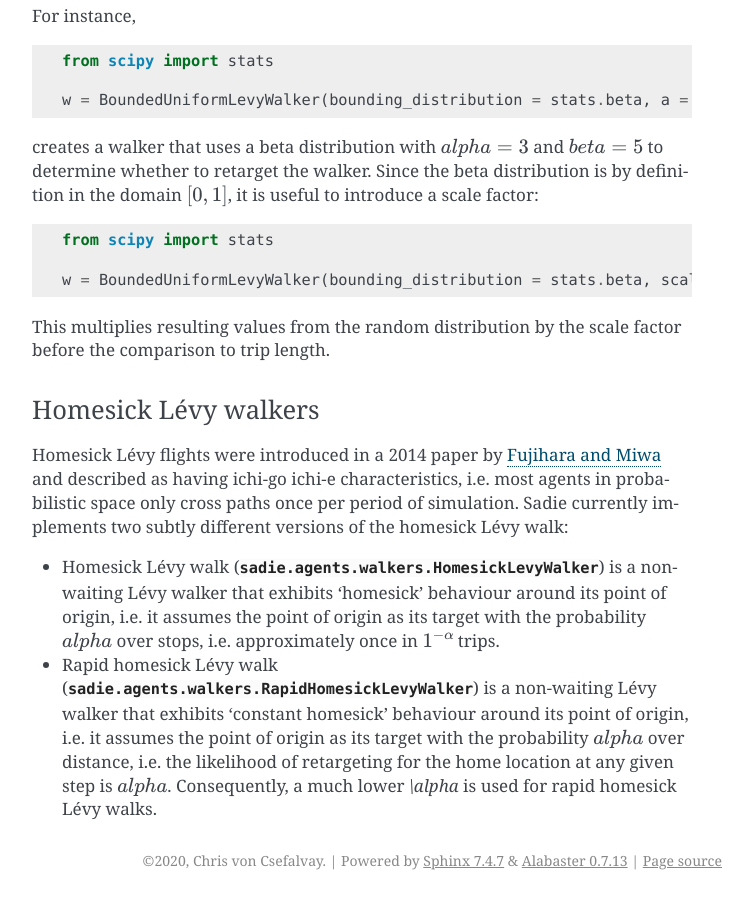
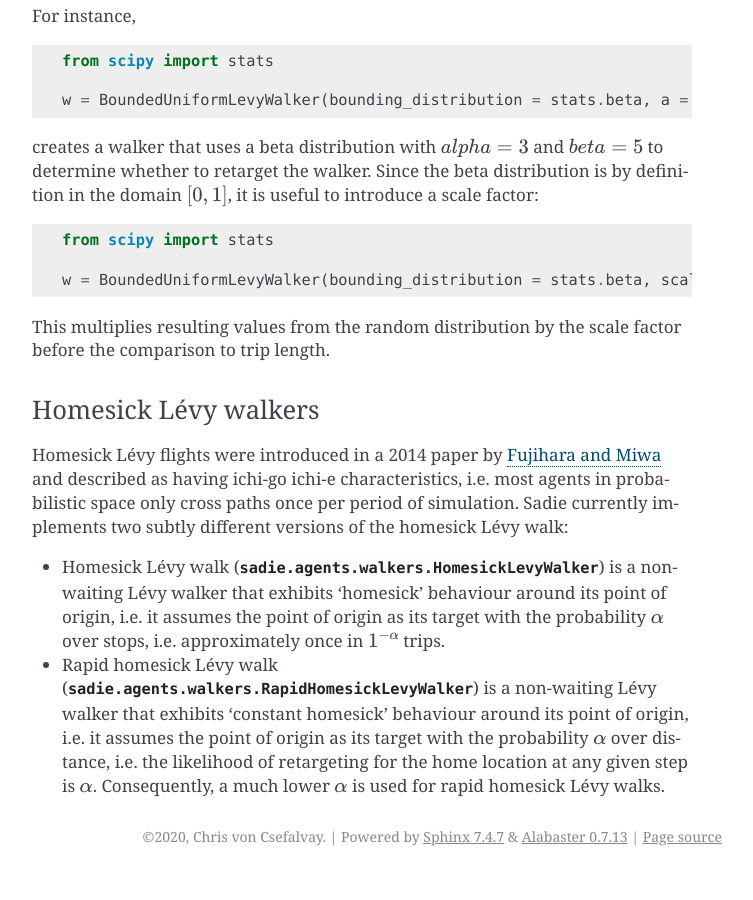
Before and after one commit to chrisvoncsefalvay/sadie, a Sphinx documentation site: the page built from docs/walkers.rst, in a window 1280 px wide and 900 px high, scrolled down 1059 px. Shown: the whole window, without its empty margins (388-1141 px from the left). Built offline with Sphinx 7.4.7, drawn with Linux system fonts in a browser that asks for light colours; pages that are not in the unit, such as notebooks, are missing from menus; after the commit the page ends 1935 px from its top, so only the background shows below that; some of the changed lines change nothing that is shown.

Commit message:
Fixed display of alpha in documentation on bounded Levy walks.

```diff
--- a/docs/walkers.rst
+++ b/docs/walkers.rst
@@ -67,5 +67,5 @@ Homesick Lévy flights were introduced in a 2014 paper by `Fujihara and Miwa <ht
 described as having ichi-go ichi-e characteristics, i.e. most agents in probabilistic space only cross paths once per
 period of simulation. Sadie currently implements two subtly different versions of the homesick Lévy walk:
 
-* Homesick Lévy walk (:class:`sadie.agents.walkers.HomesickLevyWalker`) is a non-waiting Lévy walker that exhibits 'homesick' behaviour around its point of origin, i.e. it assumes the point of origin as its target with the probability :math:`\\alpha` over stops, i.e. approximately once in :math:`1^{-\alpha}` trips.
-* Rapid homesick Lévy walk (:class:`sadie.agents.walkers.RapidHomesickLevyWalker`) is a non-waiting Lévy walker that exhibits 'constant homesick' behaviour around its point of origin, i.e. it assumes the point of origin as its target with the probability :math:`\\alpha` over distance, i.e. the likelihood of retargeting for the home location at any given step is :math:`\\alpha`. Consequently, a much lower `\\alpha` is used for rapid homesick Lévy walks.
+* Homesick Lévy walk (:class:`sadie.agents.walkers.HomesickLevyWalker`) is a non-waiting Lévy walker that exhibits 'homesick' behaviour around its point of origin, i.e. it assumes the point of origin as its target with the probability :math:`\alpha` over stops, i.e. approximately once in :math:`1^{-\alpha}` trips.
+* Rapid homesick Lévy walk (:class:`sadie.agents.walkers.RapidHomesickLevyWalker`) is a non-waiting Lévy walker that exhibits 'constant homesick' behaviour around its point of origin, i.e. it assumes the point of origin as its target with the probability :math:`\alpha` over distance, i.e. the likelihood of retargeting for the home location at any given step is :math:`\alpha`. Consequently, a much lower :math:`\alpha` is used for rapid homesick Lévy walks.
```
